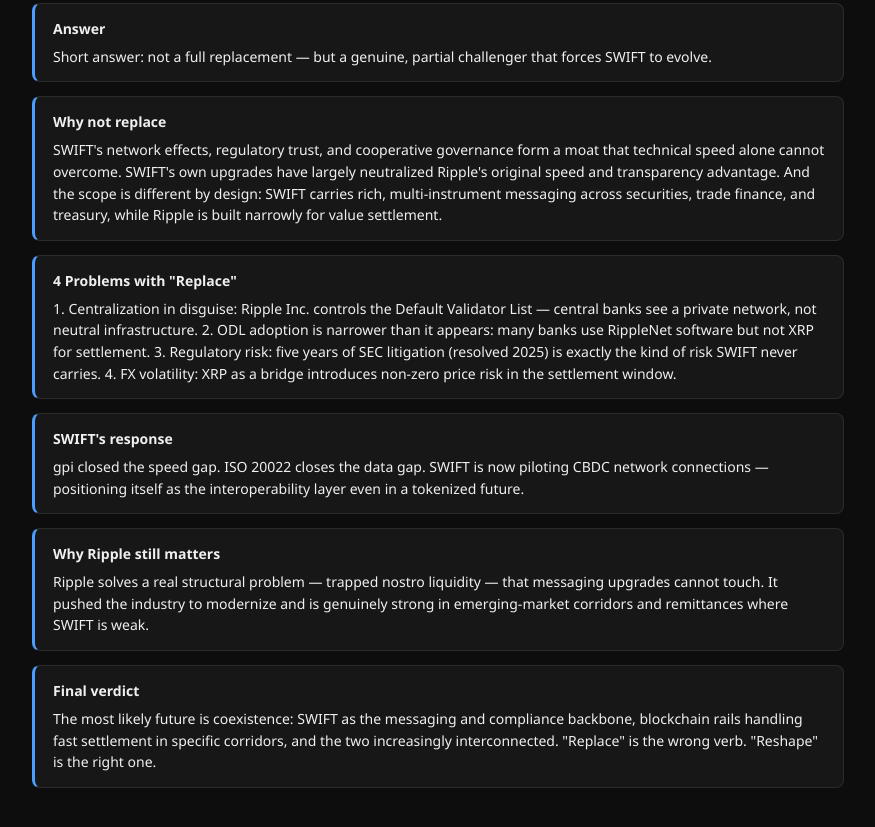
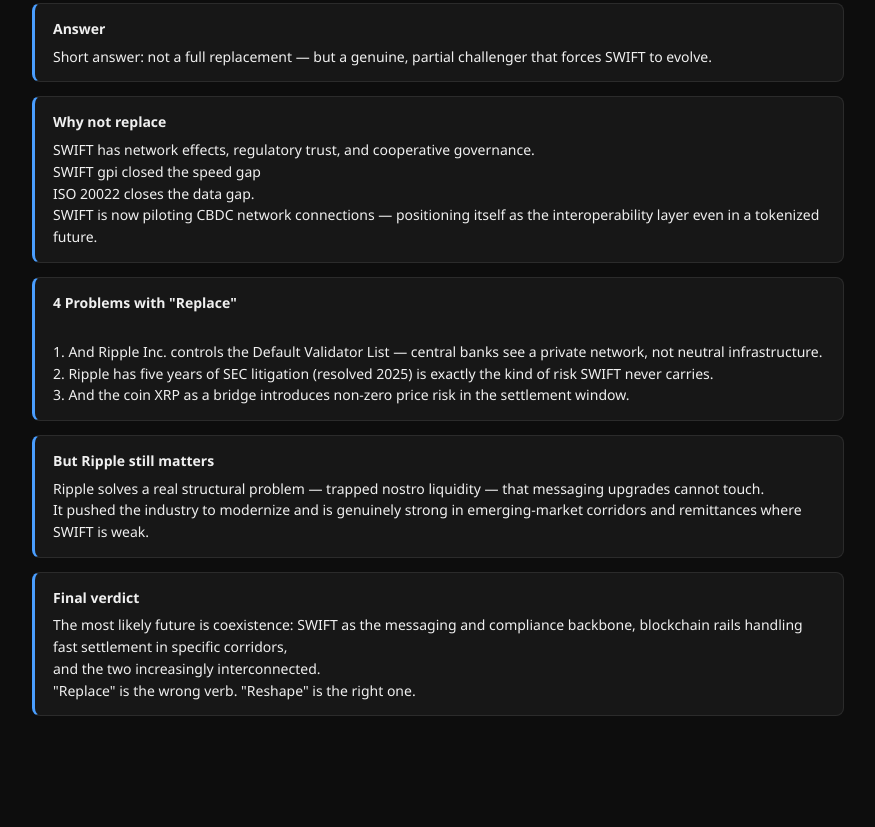
Before and after one commit to bet14/pres, a plain HTML site: page ripple_swift_script.html in a window 1280 px wide. Shown: the part 3566-4393 px from the top of the page, without its empty margins (202-1077 px from the left). After the commit the page ends 4356 px from the top, so only its background shows below. Drawn offline with Linux system fonts and the light colour scheme.

Commit message:
Update slide + script - Thu 06/25/2026 12:46:02.45

```diff
--- a/ripple_swift_script.html
+++ b/ripple_swift_script.html
@@ -61,11 +61,17 @@
 
   <h2 class="group">Conclusion</h2>
   <div class="item"><h3>Answer</h3><p>Short answer: not a full replacement — but a genuine, partial challenger that forces SWIFT to evolve.</p></div>
-  <div class="item"><h3>Why not replace</h3><p>SWIFT's network effects, regulatory trust, and cooperative governance form a moat that technical speed alone cannot overcome. SWIFT's own upgrades have largely neutralized Ripple's original speed and transparency advantage. And the scope is different by design: SWIFT carries rich, multi-instrument messaging across securities, trade finance, and treasury, while Ripple is built narrowly for value settlement.</p></div>
-  <div class="item"><h3>4 Problems with "Replace"</h3><p>1. Centralization in disguise: Ripple Inc. controls the Default Validator List — central banks see a private network, not neutral infrastructure. 2. ODL adoption is narrower than it appears: many banks use RippleNet software but not XRP for settlement. 3. Regulatory risk: five years of SEC litigation (resolved 2025) is exactly the kind of risk SWIFT never carries. 4. FX volatility: XRP as a bridge introduces non-zero price risk in the settlement window.</p></div>
-  <div class="item"><h3>SWIFT's response</h3><p>gpi closed the speed gap. ISO 20022 closes the data gap. SWIFT is now piloting CBDC network connections — positioning itself as the interoperability layer even in a tokenized future.</p></div>
-  <div class="item"><h3>Why Ripple still matters</h3><p>Ripple solves a real structural problem — trapped nostro liquidity — that messaging upgrades cannot touch. It pushed the industry to modernize and is genuinely strong in emerging-market corridors and remittances where SWIFT is weak.</p></div>
-  <div class="item"><h3>Final verdict</h3><p>The most likely future is coexistence: SWIFT as the messaging and compliance backbone, blockchain rails handling fast settlement in specific corridors, and the two increasingly interconnected. "Replace" is the wrong verb. "Reshape" is the right one.</p></div>
+  <div class="item"><h3>Why not replace</h3><p>SWIFT has network effects, regulatory trust, and cooperative governance.
+ <br>
+SWIFT gpi closed the speed gap<br>
+ISO 20022 closes the data gap. <br> SWIFT is now piloting CBDC network connections — positioning itself as the interoperability layer even in a tokenized future.
+ <br>
+</p></div>
+  <div class="item"><h3>4 Problems with "Replace"</h3><p> <br> 1.  And  Ripple Inc. controls the Default Validator List — central banks see a private network, not neutral infrastructure. <br>  2. Ripple has five years of SEC litigation (resolved 2025) is exactly the kind of risk SWIFT never carries.<br>  3. And the coin XRP as a bridge introduces non-zero price risk in the settlement window.</p></div>
+
+
+  <div class="item"><h3>But Ripple still matters</h3><p>Ripple solves a real structural problem — trapped nostro liquidity — that messaging upgrades cannot touch. <br> It pushed the industry to modernize and is genuinely strong in emerging-market corridors and remittances where SWIFT is weak.</p></div>
+  <div class="item"><h3>Final verdict</h3><p>The most likely future is coexistence: SWIFT as the messaging and compliance backbone, blockchain rails handling fast settlement in specific corridors,<br> and the two increasingly interconnected.<br> "Replace" is the wrong verb. "Reshape" is the right one.</p></div>
 
 </div>
 </body>
```
